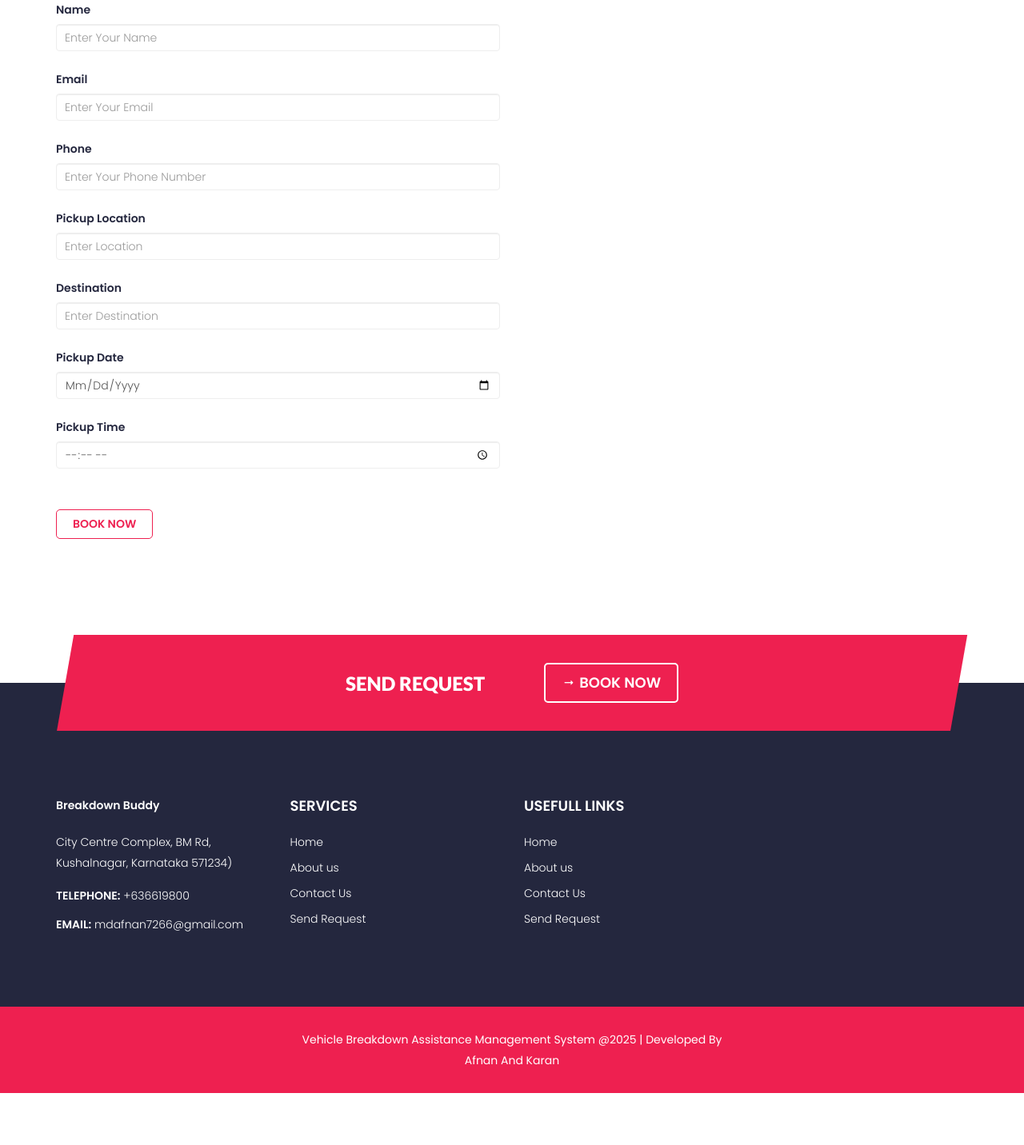
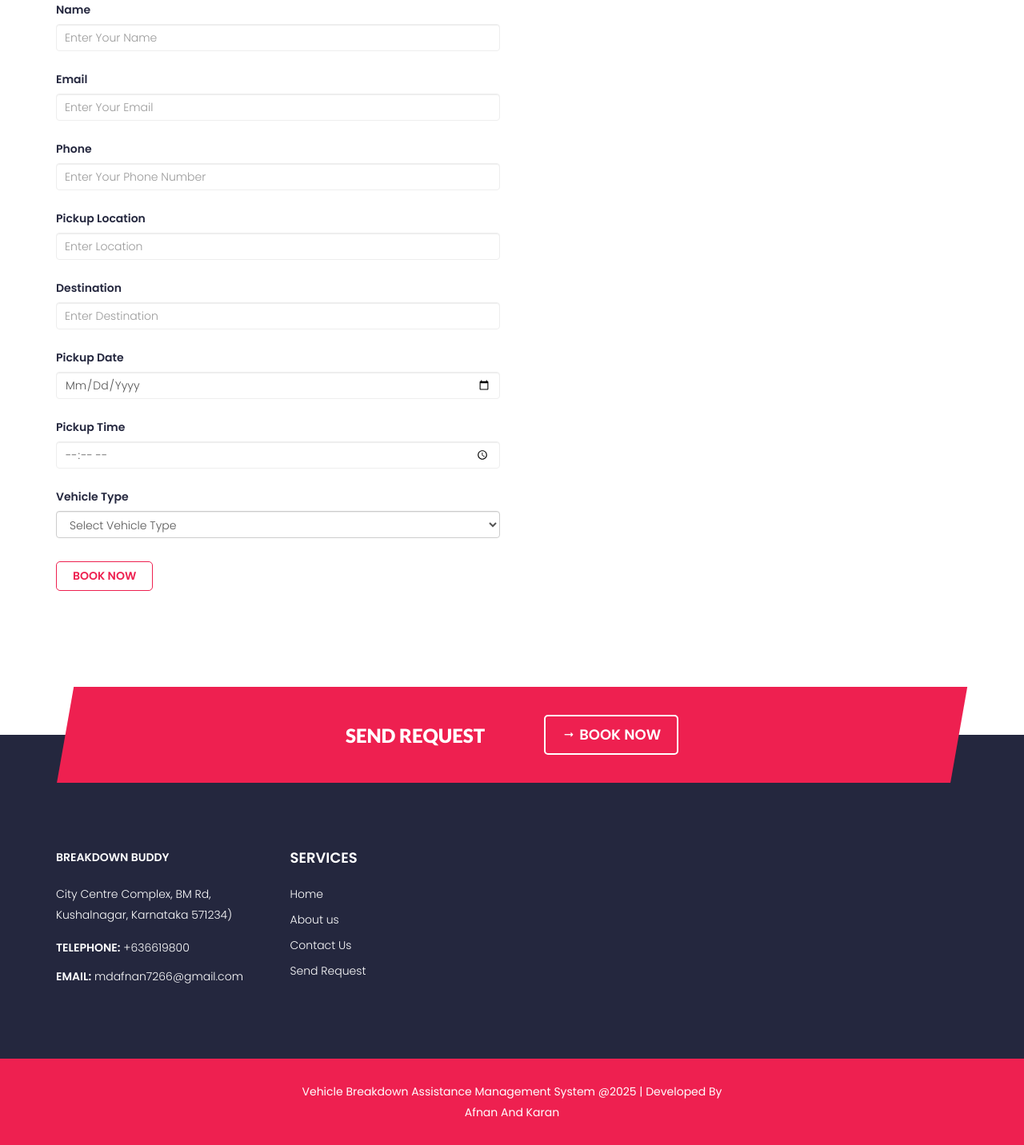
Before and after one commit to k4ranAAthreya/VBAMS, a PHP site: page /booking-request.php in a window 1280 px wide. Shown: the part 708-2140 px from the top of the page at 80% size. Before the commit the page ends 2075 px from the top, so only its background shows below. Run offline with PHP 8.4, Linux system fonts and the light colour scheme; data comes from the database, SQL or seed files in the repository; some web fonts are replaced.

Commit message:
updated file

```diff
--- a/Vehicle-Breakdown-Assistant-main/SQL File/vehassitancemsdb.sql
+++ b/Vehicle-Breakdown-Assistant-main/SQL File/vehassitancemsdb.sql
@@ -43,7 +43,7 @@ CREATE TABLE `tbladmin` (
 --
 
 INSERT INTO `tbladmin` (`ID`, `AdminName`, `UserName`, `MobileNumber`, `Email`, `Password`, `AdminRegdate`) VALUES
-(1, 'Admin', 'admin', 8979555557, 'adminuser@gmail.com', 'f925916e2754e5e03f75dd58a5733251', '2020-01-02 12:23:36');
+(1, 'Admin', 'admin', 8979555557, 'admin@gmail.com', 'f925916e2754e5e03f75dd58a5733251', '2020-01-02 12:23:36');
 
 -- --------------------------------------------------------
 
--- a/Vehicle-Breakdown-Assistant-main/vehicleassitancems/admin/add-driver.php
+++ b/Vehicle-Breakdown-Assistant-main/vehicleassitancems/admin/add-driver.php
@@ -98,7 +98,7 @@ echo "<script>alert('Email-id,Employee Id or Mobile Number already exist. Please
                                     </div>
                                     <div class="form-group">
                                         <label>Name</label>
-                                       <input type="text" class="form-control" id="exampleTextInput1" name="name" value="" required='true'>
+                                       <input type="char" class="form-control" id="exampleTextInput1" name="name" value="" required='true'>
                                     </div>
                                     <div class="form-group">
                                         <label>Mobile Number</label>
--- a/Vehicle-Breakdown-Assistant-main/vehicleassitancems/admin/includes/header.php
+++ b/Vehicle-Breakdown-Assistant-main/vehicleassitancems/admin/includes/header.php
@@ -2,7 +2,7 @@
 <nav class="navbar custom-navbar navbar-expand-lg py-2">
     <div class="container-fluid px-0">
 
-        <a href="dashboard.php" class="navbar-brand"><strong>VBA</strong> MS</a>
+        <a href="dashboard.php" class="navbar-brand"><strong>Breakdown</strong> buddy</a>
         <div id="navbar_main">
             <ul class="navbar-nav mr-auto hidden-xs">
                 <li class="nav-item page-header">
--- a/Vehicle-Breakdown-Assistant-main/vehicleassitancems/admin/login.php
+++ b/Vehicle-Breakdown-Assistant-main/vehicleassitancems/admin/login.php
@@ -67,7 +67,7 @@ echo "<script>alert('Invalid Details');</script>";
 				<div class="auth-box">
                     <div class="top">
 
-                        <strong>Vehicle Assitance</strong> <span>Management System</span>
+                        <strong>Admin</strong> <span>Login page</span>
                     </div>
 					<div class="card">
                         <div class="header">
--- a/Vehicle-Breakdown-Assistant-main/vehicleassitancems/booking-request.php
+++ b/Vehicle-Breakdown-Assistant-main/vehicleassitancems/booking-request.php
@@ -1,4 +1,3 @@
-
 <?php
 include('includes/dbconnection.php');
 session_start();
@@ -13,147 +12,88 @@ $name=$_POST['name'];
     $phone=$_POST['phone'];
     $pickupdate=$_POST['pickupdate'];
     $pickuptime=$_POST['pickuptime'];
+    $vehicletype=$_POST['vehicletype'];
     $bookingnumber = mt_rand(100000000, 999999999);
-$sql="insert into tblbook(BookingNumber,Name,Email,PhoneNumber,PickupLoc,Destination,PickupDate,PickupTime)values(:bookingnumber,:name,:email,:phone,:pickuploc,:destination,:pickupdate,:pickuptime)";
+
+    // SQL updated to include VehicleType
+    $sql="insert into tblbook(BookingNumber,Name,Email,PhoneNumber,PickupLoc,Destination,PickupDate,PickupTime,VehicleType)values(:bookingnumber,:name,:email,:phone,:pickuploc,:destination,:pickupdate,:pickuptime,:vehicletype)";
     $query=$dbh->prepare($sql);
+    $query->bindParam(':bookingnumber',$bookingnumber,PDO::PARAM_STR);
+    $query->bindParam(':name',$name,PDO::PARAM_STR);
+    $query->bindParam(':email',$email,PDO::PARAM_STR);
+    $query->bindParam(':phone',$phone,PDO::PARAM_STR);
+    $query->bindParam(':pickuploc',$pickuploc,PDO::PARAM_STR);
+    $query->bindParam(':destination',$destination,PDO::PARAM_STR);
+    $query->bindParam(':pickupdate',$pickupdate,PDO::PARAM_STR);
     $query->bindParam(':pickuptime',$pickuptime,PDO::PARAM_STR);
-$query->bindParam(':pickupdate',$pickupdate,PDO::PARAM_STR);
-$query->bindParam(':destination',$destination,PDO::PARAM_STR);
-$query->bindParam(':pickuploc',$pickuploc,PDO::PARAM_STR);
-$query->bindParam(':phone',$phone,PDO::PARAM_STR);
-$query->bindParam(':email',$email,PDO::PARAM_STR);
-$query->bindParam(':name',$name,PDO::PARAM_STR);
-$query->bindParam(':bookingnumber',$bookingnumber,PDO::PARAM_STR);
+    $query->bindParam(':vehicletype',$vehicletype,PDO::PARAM_STR);
     $query->execute();
-$_SESSION['bookingnumber']=$result['bookingnumber'];
+
    $LastInsertId=$dbh->lastInsertId();
    if ($LastInsertId>0) {
    echo '<script>alert("Your vehicle breakdown assistance has been book successfully. Booking Number is "+"'.$bookingnumber.'")</script>';
-
    echo "<script>window.location.href ='booking-request.php'</script>";
   }
   else
     {
          echo '<script>alert("Something Went Wrong. Please try again")</script>';
     }
-
-
 }
 ?><!DOCTYPE html>
 <html class="no-js" lang="zxx">
     <head>
-        <!-- Basic page needs
-        ============================================ -->
-
         <title>VBAMS || Request Form </title>
 
-
-        <!-- ============== All CSS ================ -->
-        <!-- normalize css
-        ============================================ -->
         <link rel="stylesheet" href="css1/normalize.css">
-
-        <!-- animate css
-        ============================================ -->
         <link rel="stylesheet" href="css1/animate.css">
-
-        <!-- bootstrap css
-        ============================================ -->
         <link rel="stylesheet" href="css1/bootstrap.min.css">
-
-        <!-- meanmenu css
-        ============================================ -->
         <link rel="stylesheet" href="css1/meanmenu.min.css">
-
-        <!-- font-awesome css
-        ============================================ -->
         <link rel="stylesheet" href="css1/font-awesome.min.css">
-
-        <!-- icofont css
-        ============================================ -->
         <link rel="stylesheet" href="css1/icofont.css">
-
-        <!-- change-text css
-        ============================================ -->
         <link rel="stylesheet" href="css1/change-text.css">
-
-        <!-- YTPlayer css
-        ============================================ -->
         <link rel="stylesheet" href="css1/jquery.mb.YTPlayer.min.css">
-
-        <!-- main css
-        ============================================ -->
         <link rel="stylesheet" href="css1/main.css">
-
-        <!-- owl.carousel css
-        ============================================ -->
         <link rel="stylesheet" href="css1/owl.carousel.css">
         <link rel="stylesheet" href="css1/owl.theme.css">
         <link rel="stylesheet" href="css1/owl.transitions.css">
-
-        <!-- nivo-slider css
-        ============================================ -->
         <link rel="stylesheet" href="lib/css/nivo-slider.css">
         <link rel="stylesheet" href="lib/css/preview.css">
-
-        <!-- style css
-        ============================================ -->
         <link rel="stylesheet" href="style.css">
-
-        <!-- responsive css
-        ============================================ -->
         <link rel="stylesheet" href="css1/responsive.css">
-
-        <!-- modernizr js
-        ============================================ -->
         <script src="js/vendor/modernizr-2.8.3.min.js"></script>
     </head>
     <body>
-        <!--[if lt IE 8]>
-<p class="browserupgrade">You are using an <strong>outdated</strong> browser. Please <a href="http://browsehappy.com/">upgrade your browser</a> to improve your experience.</p>
-<![endif]-->
-
      <?php include_once('includes/header.php');?>
-        <!-- page title area start -->
         <div class="page-title-area overlay">
             <div class="container">
                 <div class="row">
                     <div class="col-md-12">
-                        <!-- page title start -->
                         <div class="page-title">
                             <h2>Send Request</h2>
                         </div>
-                        <!-- page title end -->
-                        <!-- page title menu start -->
                         <div class="page-title-menu">
                             <ul>
                                 <li><a href="index.php">Home</a> <span> / </span> </li>
                                 <li><a href="booking-request.php">Request Form</a></li>
                             </ul>
                         </div>
-                        <!-- page title menu end -->
                     </div>
                 </div>
             </div>
         </div>
-        <!-- page title area end -->
-        <!-- checkout area start -->
         <div class="checkout-area section-padding">
             <div class="container">
                 <div class="row">
                     <div class="col-md-6">
-                        <!-- client address start -->
                         <div class="client-address">
-                            <!-- section title start -->
                             <div class="section-small-title">
                                 <h3>Booking Form for Breakdown Assistance</h3>
                             </div>
-                            <!-- section title start -->
-                            <!-- client address form -->
                             <div class="client-address-form">
                                 <form action="" method="post">
-                                    <label style="">Name</label>
-                                    <input class="form-control" type="text" placeholder="Enter your name" name="name" required="true">
+                                    <label>Name</label>
+                                    <input class="form-control" type="text" placeholder="Enter your name" name="name" required="true" pattern="[A-Za-z\s]+" title="Name should only contain letters and spaces. Numbers are not allowed.">
+
                                     <label class="form-label">Email</label>
                                     <input class="form-control" type="email" placeholder="Enter your email" name="email" required="true">
                                    <label class="form-label">Phone</label>
@@ -166,74 +106,39 @@ echo "<script>window.location.href ='booking-request.php'</script>";
                                   <input class="form-control" type="date" required="true" name="pickupdate">
                                    <label class="form-label">Pickup Time</label>
                                    <input class="form-control" type="time" required="true" name="pickuptime">
+                                  <label class="form-label">Vehicle Type</label>
+                                    <select class="form-control" name="vehicletype" required="true">
+                                        <option value="">Select Vehicle Type</option>
+                                        <option value="Bike">Bike</option>
+                                        <option value="Car">Car</option>
+                                        <option value="Bus/Truck">Bus/Truck</option>
+                                    </select>
                                    <div class="form-btn">
                                         <div class="shopping-button">
-                           <div class="form-btn">
-                                <button class="submit-btn"  name="submit">Book Now</button>
-                            </div>
+                                            <button class="submit-btn" name="submit">Book Now</button>
                                         </div>
                                     </div>
                                 </form>
                             </div>
                         </div>
-                        <!-- client address end -->
-                    </div>
-
                     </div>
                 </div>
             </div>
-        <!-- checkout area end -->
+        </div>
       <?php include_once('includes/footer.php');?>
-
-        <!-- ============== All JS ================ -->
-        <!-- jquery js
-        =========================================== -->
         <script src="js/vendor/jquery-1.12.0.min.js"></script>
-
-        <!-- bootstrap js
-        =========================================== -->
         <script src="js/bootstrap.min.js"></script>
-
-        <!-- meanmenu js
-        =========================================== -->
         <script src="js/jquery.meanmenu.js"></script>
-
-        <!-- scrollUp js
-        =========================================== -->
         <script src="js/jquery.scrollUp.min.js"></script>
-
-        <!-- wow js
-        =========================================== -->
         <script src="js/wow.min.js"></script>
-
-        <!-- owl.carousel js
-        =========================================== -->
         <script src="js/owl.carousel.min.js"></script>
-
-        <!-- change-text js
-        =========================================== -->
         <script src="js/change-text.js"></script>
-
-        <!-- YTPlayer js
-        =========================================== -->
         <script src="js/jquery.mb.YTPlayer.min.js"></script>
-
-        <!-- textillate js
-        =========================================== -->
         <script src="js/jquery.lettering.js"></script>
         <script src="js/jquery.textillate.js"></script>
-
-        <!-- nivo.slider js
-        =========================================== -->
         <script src="lib/js/jquery.nivo.slider.js"></script>
         <script src="lib/home.js"></script>
-
-        <!-- plugins js
-        =========================================== -->
         <script src="js/plugins.js"></script>
-
-        <!-- main js
-        =========================================== -->
         <script src="js/main.js"></script>
     </body>
 </html>
--- a/Vehicle-Breakdown-Assistant-main/vehicleassitancems/driver/login.php
+++ b/Vehicle-Breakdown-Assistant-main/vehicleassitancems/driver/login.php
@@ -55,7 +55,7 @@ echo "<script>alert('Invalid Details');</script>";
 				<div class="auth-box">
                     <div class="top">
 
-                        <strong>Vehicle Assitance</strong> <span>Management System</span>
+                        <strong>Driver</strong> <span>Login page</span>
                     </div>
 					<div class="card">
                         <div class="header">
--- a/Vehicle-Breakdown-Assistant-main/vehicleassitancems/includes/footer.php
+++ b/Vehicle-Breakdown-Assistant-main/vehicleassitancems/includes/footer.php
@@ -38,7 +38,7 @@ if($query->rowCount() > 0)
 foreach($results as $row)
 {               ?>
                                 <!-- small logo start -->
-                                <a href="index.php" class="footer-logo"> <strong style="color:white ;font-weight: bold;">Breakdown Buddy</strong> </a>
+                                <a href="index.php" class="footer-logo"> <strong style="color:white ;font-weight: bold;">BREAKDOWN BUDDY</strong> </a>
 
                                 <!-- small logo end -->
                                 <!-- address start -->
@@ -82,28 +82,7 @@ foreach($results as $row)
                         <!-- single footer end -->
                     </div>
                     <div class="col-md-2 col-md-offset-1 col-sm-3">
-                        <!-- single footer start -->
-                        <div class="single-footer-top">
-                            <!-- section title start -->
-                            <div class="footer-top-title">
-                                <h3>USEFULL LINKS</h3>
-                            </div>
-                            <!-- section title end -->
-                            <!-- footer menu start -->
-                            <div class="footer-top-menu">
-                                <ul>
-                                    <li class="has-sub"><a href="index.php">Home</a></li>
-                                            <!-- single menu -->
-                                            <li><a href="about-us.php">About us</a></li>
 
-                                            <!-- single menu -->
-                                            <li><a href="contact.php">Contact Us</a></li>
-                                            <li><a href="booking-request.php">Send Request</a></li>
-                                </ul>
-                            </div>
-                            <!-- footer menu end -->
-                        </div>
-                        <!-- single footer end -->
                     </div>
 
                 </div>
--- a/Vehicle-Breakdown-Assistant-main/vehicleassitancems/index.php
+++ b/Vehicle-Breakdown-Assistant-main/vehicleassitancems/index.php
@@ -184,7 +184,7 @@ foreach($results as $row)
                         </div>
                         <!-- about content end -->
                     </div>
-                    <div class="col-md-6 hidden-xs">
+                    <div class="col-md-6 hidden-xs"></div>
                         <!-- about us img start -->
                         <div class="about-us-img">
                             <img src="img1/about/tow-truck-federal-way-2.jpg" alt="">
```
Also changed, not shown: Vehicle-Breakdown-Assistant-main/vehicleassitancems/about-us.php (+1 -11 lines), Vehicle-Breakdown-Assistant-main/vehicleassitancems/admin/search.php (+4 -13 lines), Vehicle-Breakdown-Assistant-main/vehicleassitancems/admin/view-booking-detail.php (+8 -0 lines), Vehicle-Breakdown-Assistant-main/vehicleassitancems/style.css (line endings or trailing spaces). Lines whose indentation alone changed are shown as unchanged.
